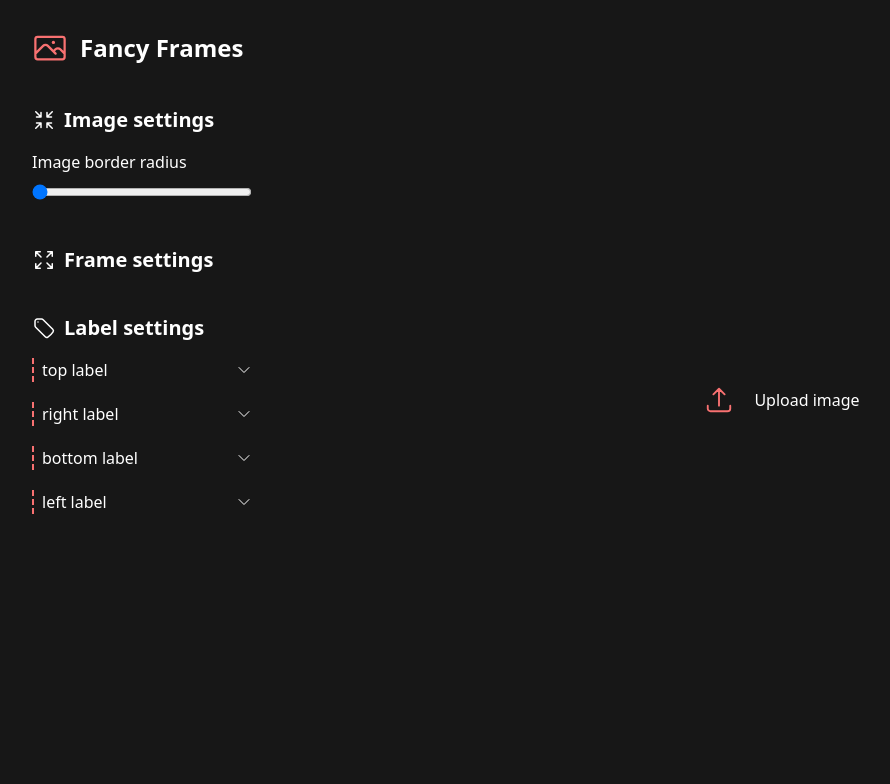
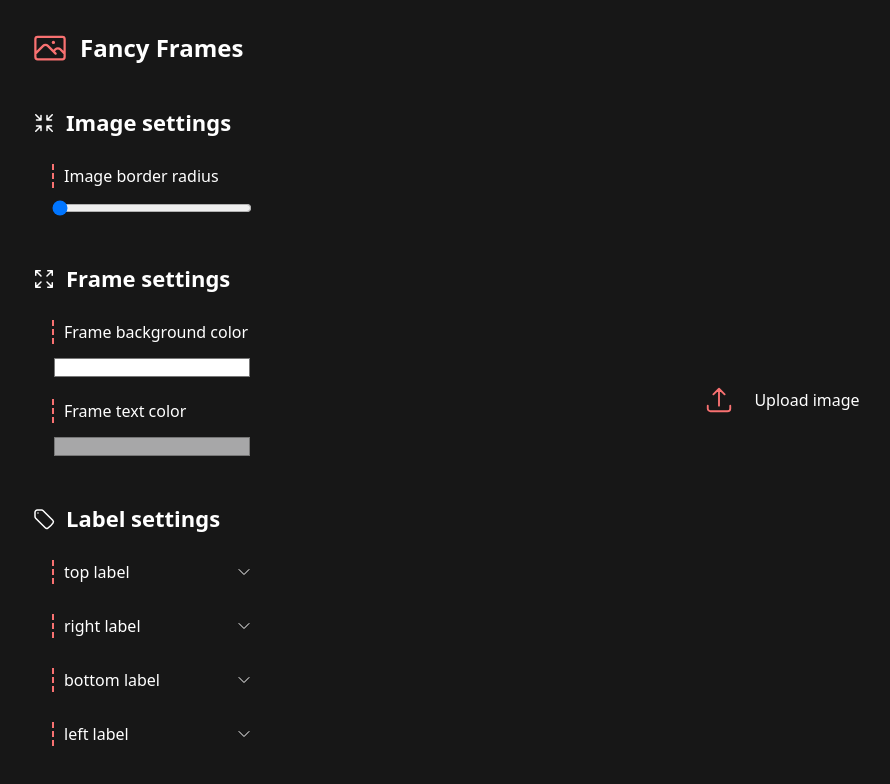
Before and after one commit to Oliver-Redeyoff/FancyFrames, a React (Create React App) app: page / in a window 1280 px wide. Shown: the top 784 px of the page, without its empty margins (8-898 px from the left). Built offline with nearby package versions, Linux system fonts and the light colour scheme.

Commit message:
added ability to control color of frame

```diff
--- a/src/components/ImageEditor/ImageEditor.css
+++ b/src/components/ImageEditor/ImageEditor.css
@@ -16,6 +16,12 @@
       box-sizing: border-box;
       overflow-y: scroll;
 
+      .setting-label {
+        border-left: 2px dashed rgb(248, 113, 113);
+        padding-left: 10px;
+        margin-bottom: 10px;
+      }
+
       &::-webkit-scrollbar {
         width: 5px;
       }
@@ -29,16 +35,24 @@
         outline: 1px solid slategrey;
       }
 
+      .setting-section-name {
+        display: flex;
+        gap: 10px;
+        align-items: center;
+        font-size: 22px;
+        font-weight: 600;
+        margin-bottom: 25px;
+      }
+
       .setting-section-body {
         margin-bottom: 40px;
-        /* border: 1px solid red; */
+        padding-left: 20px;
       }
 
       .label-settings {
         .label-settings-body {
           display: flex;
           flex-direction: column;
-          gap: 10px;
           padding-left: 10px;
           overflow: hidden;
           max-height: 170px;
@@ -125,9 +139,7 @@
       position: relative;
       display: inline-block;
       padding: var(--padding);
-      background-color: white;
       box-sizing: border-box;
-      color: rgba(60, 60, 63, 0.45);
 
       img {
         max-width: calc(60vw - var(--padding) * 2);
--- a/src/components/ImageEditor/ImageEditor.tsx
+++ b/src/components/ImageEditor/ImageEditor.tsx
@@ -6,7 +6,6 @@ import EXIF from "exif-js";
 import moment from "moment";
 
 import {
-  AdjustmentsHorizontalIcon,
   ArrowsPointingInIcon,
   ArrowsPointingOutIcon,
   PhotoIcon,
@@ -20,7 +19,13 @@ import {
   TagIcon,
 } from "@heroicons/react/24/outline";
 
-import { ImageInfo, ImageSettings, LabelInfo, Tags } from "../../utils/Types";
+import {
+  ImageInfo,
+  LabelInfo,
+  Tags,
+  ImageSettings,
+  FrameSettings,
+} from "../../utils/Types";
 import { GetTags } from "../../utils/TagData";
 
 const ImageEditor = () => {
@@ -31,6 +36,11 @@ const ImageEditor = () => {
 
   const [imageSettings, setImageSettings] = useState<ImageSettings>({
     borderRadius: 0,
+  });
+
+  const [frameSettings, setFrameSettings] = useState<FrameSettings>({
+    backgroundColor: "#ffffff",
+    textColor: "#A7A7A8",
   });
 
   const [labelSettings, setLabelSettings] = useState<{
@@ -155,7 +165,7 @@ const ImageEditor = () => {
             Fancy Frames
           </h1>
 
-          <h2 className="flex gap-2 items-center text-xl font-bold mb-4">
+          <h2 className="setting-section-name">
             <div className="w-6">
               <ArrowsPointingInIcon />
             </div>
@@ -163,7 +173,7 @@ const ImageEditor = () => {
           </h2>
 
           <div className="setting-section-body">
-            <div className="mb-2">Image border radius</div>
+            <div className="setting-label">Image border radius</div>
             <input
               className="w-full"
               type="range"
@@ -179,16 +189,42 @@ const ImageEditor = () => {
             />
           </div>
 
-          <h2 className="flex gap-2 items-center text-xl font-bold mb-4">
+          <h2 className="setting-section-name">
             <div className="w-6">
               <ArrowsPointingOutIcon />
             </div>
             Frame settings
           </h2>
-          <div className="setting-section-body"></div>
+          <div className="setting-section-body">
+            <div className="setting-label">Frame background color</div>
+            <input
+              className="w-full bg-transparent"
+              type="color"
+              value={frameSettings.backgroundColor}
+              onChange={(e) => {
+                setFrameSettings({
+                  ...frameSettings,
+                  backgroundColor: e.target.value,
+                });
+              }}
+            />
+
+            <div className="setting-label mt-4">Frame text color</div>
+            <input
+              className="w-full bg-transparent"
+              type="color"
+              value={frameSettings.textColor}
+              onChange={(e) => {
+                setFrameSettings({
+                  ...frameSettings,
+                  textColor: e.target.value,
+                });
+              }}
+            />
+          </div>
 
           {/* LABEL SETTINGS */}
-          <h2 className="flex gap-2 items-center text-xl font-bold mb-4">
+          <h2 className="setting-section-name">
             <div className="w-6">
               <TagIcon />
             </div>
@@ -198,7 +234,7 @@ const ImageEditor = () => {
             {Object.keys(labelSettings).map((position) => (
               <div key={position} className="label-settings mb-5">
                 <h3
-                  className="border-l-red-400 border-l-2 border-dashed flex items-center justify-center cursor-pointer ps-2"
+                  className="setting-label flex items-center justify-center cursor-pointer"
                   onClick={() => {
                     var newLabelSettingsCollapsed = {
                       ...labelSettingsCollapsed,
@@ -238,7 +274,7 @@ const ImageEditor = () => {
                       : "")
                   }
                 >
-                  <div className="mt-4">Tag type</div>
+                  <div className="mt-2 setting-label">Tag type</div>
                   <div className="bg-neutral-700 p-1 ps-3 pe-3 rounded-lg">
                     <select
                       className="w-full bg-transparent focus:border-none outline-none"
@@ -260,7 +296,7 @@ const ImageEditor = () => {
                     </select>
                   </div>
 
-                  <div className="mt-2">Tag alignment</div>
+                  <div className="mt-4 setting-label">Tag alignment</div>
                   <div className="alignments">
                     {["start", "center", "end"].map((alignment) => (
                       <div
@@ -328,7 +364,14 @@ const ImageEditor = () => {
               <ArrowDownTrayIcon className="stroke-2 text-emerald-500" />
             </div>
 
-            <div ref={fancyImageRef} className="fancy-image">
+            <div
+              ref={fancyImageRef}
+              className="fancy-image"
+              style={{
+                backgroundColor: frameSettings.backgroundColor,
+                color: frameSettings.textColor,
+              }}
+            >
               <img
                 style={{ borderRadius: `${imageSettings.borderRadius}%` }}
                 src={selectedImage}
```
Also changed, not shown: src/utils/Types.tsx (+9 -4 lines).
